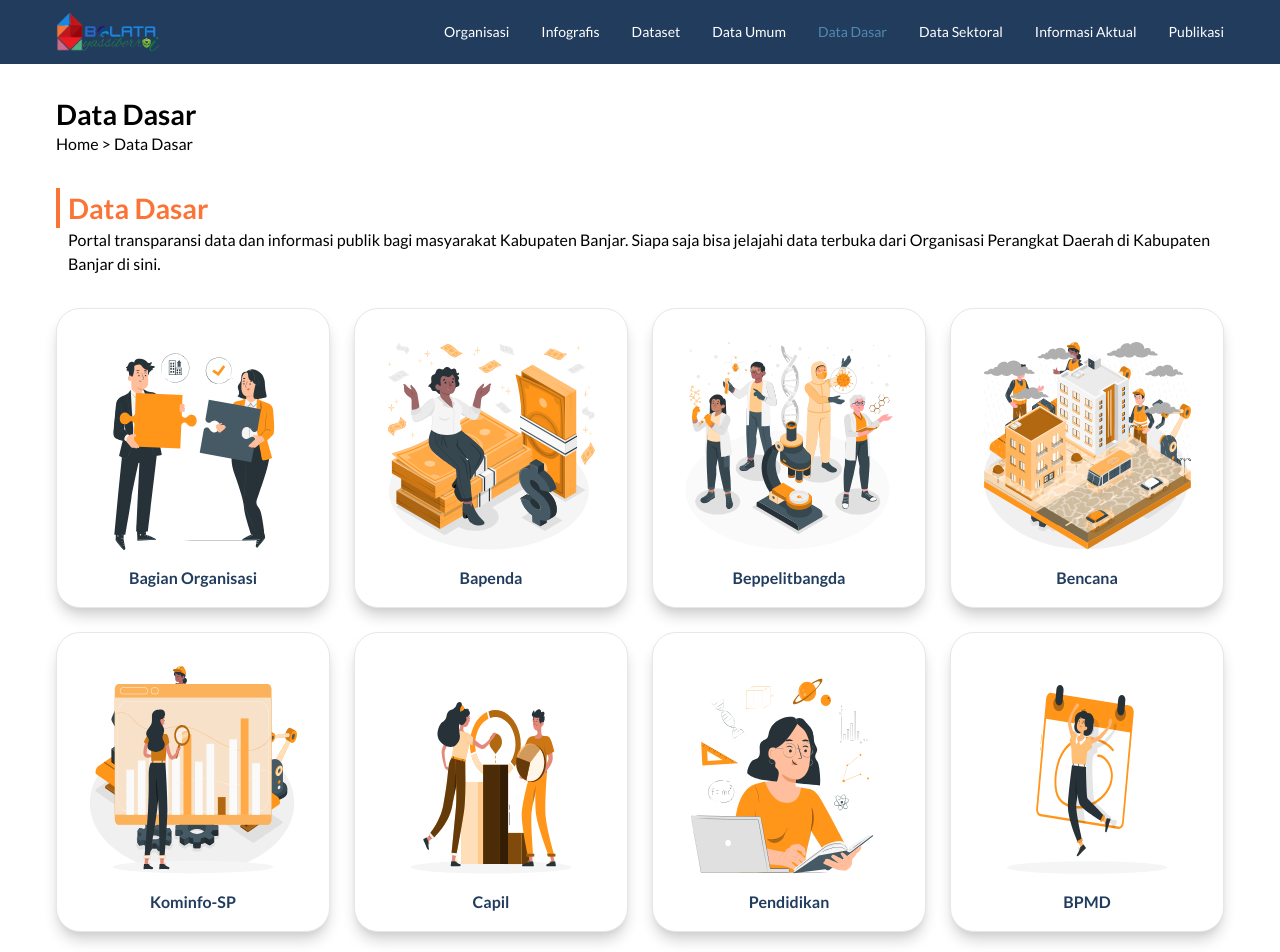
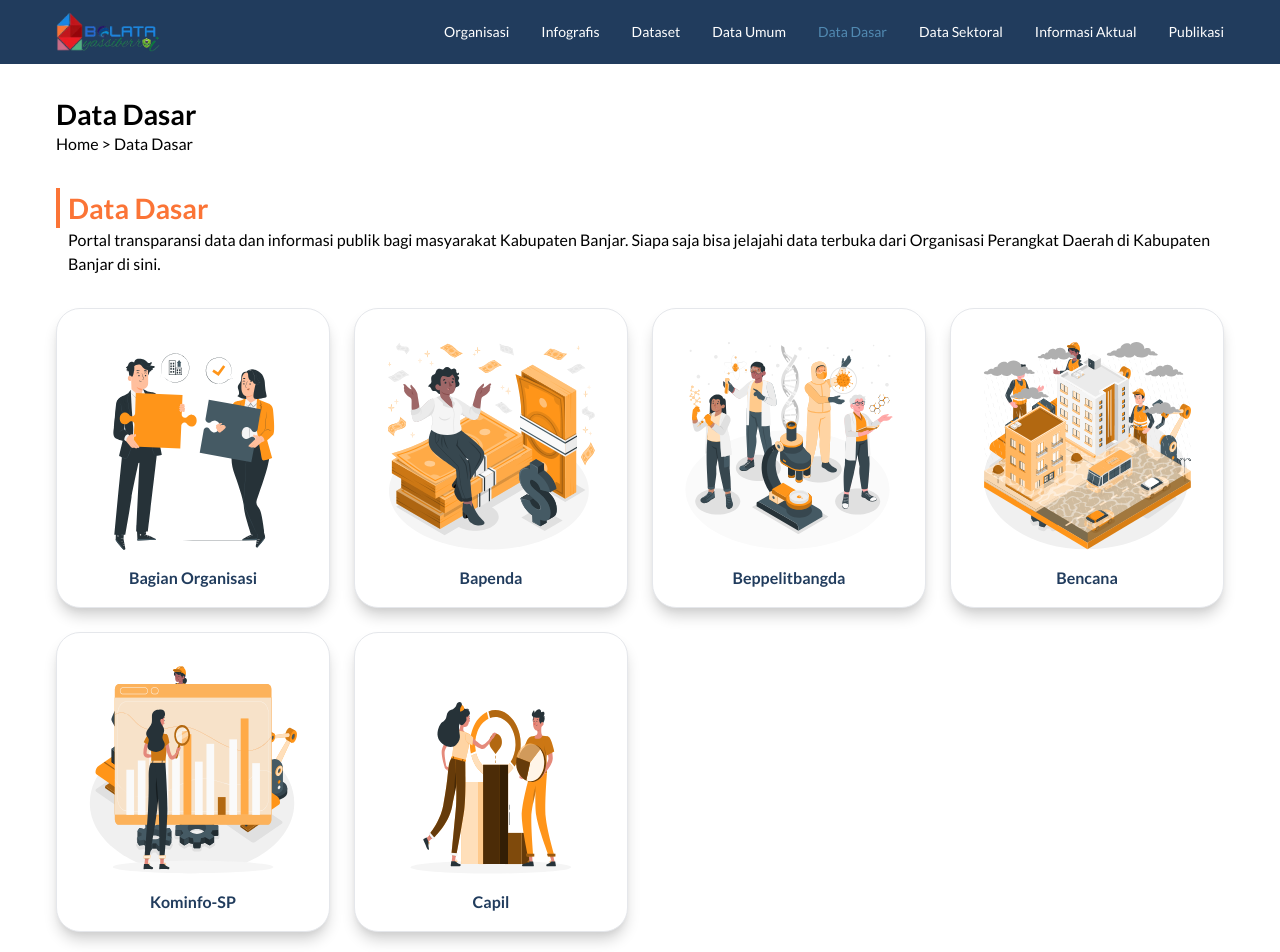
Before and after one commit to Tim-KP-SatuData-Barru/SatuData-Barru, a Next.js app: page /data-dasar in a window 1280 px wide. Shown: the top 952 px of the page. Built offline with nearby package versions, Linux system fonts and the light colour scheme.

Commit message:
fix: changed amount of cards displayed in a page from 8 to 6

```diff
--- a/app/data-dasar/page.tsx
+++ b/app/data-dasar/page.tsx
@@ -73,7 +73,7 @@ const dataUmumItems = [
 
 function DataDasar() {
   const [currentPage, setCurrentPage] = useState(1);
-  const itemsPerPage = 8;
+  const itemsPerPage = 6;
   const totalPages = Math.ceil(dataUmumItems.length / itemsPerPage);
 
   // Calculate the start and end indices for the current page
--- a/app/data-umum/page.tsx
+++ b/app/data-umum/page.tsx
@@ -74,7 +74,7 @@ const dataUmumItems = [
 
 function DataUmum() {
   const [currentPage, setCurrentPage] = useState(1);
-  const itemsPerPage = 8;
+  const itemsPerPage = 6;
   const totalPages = Math.ceil(dataUmumItems.length / itemsPerPage);
 
   // Calculate the start and end indices for the current page
```
